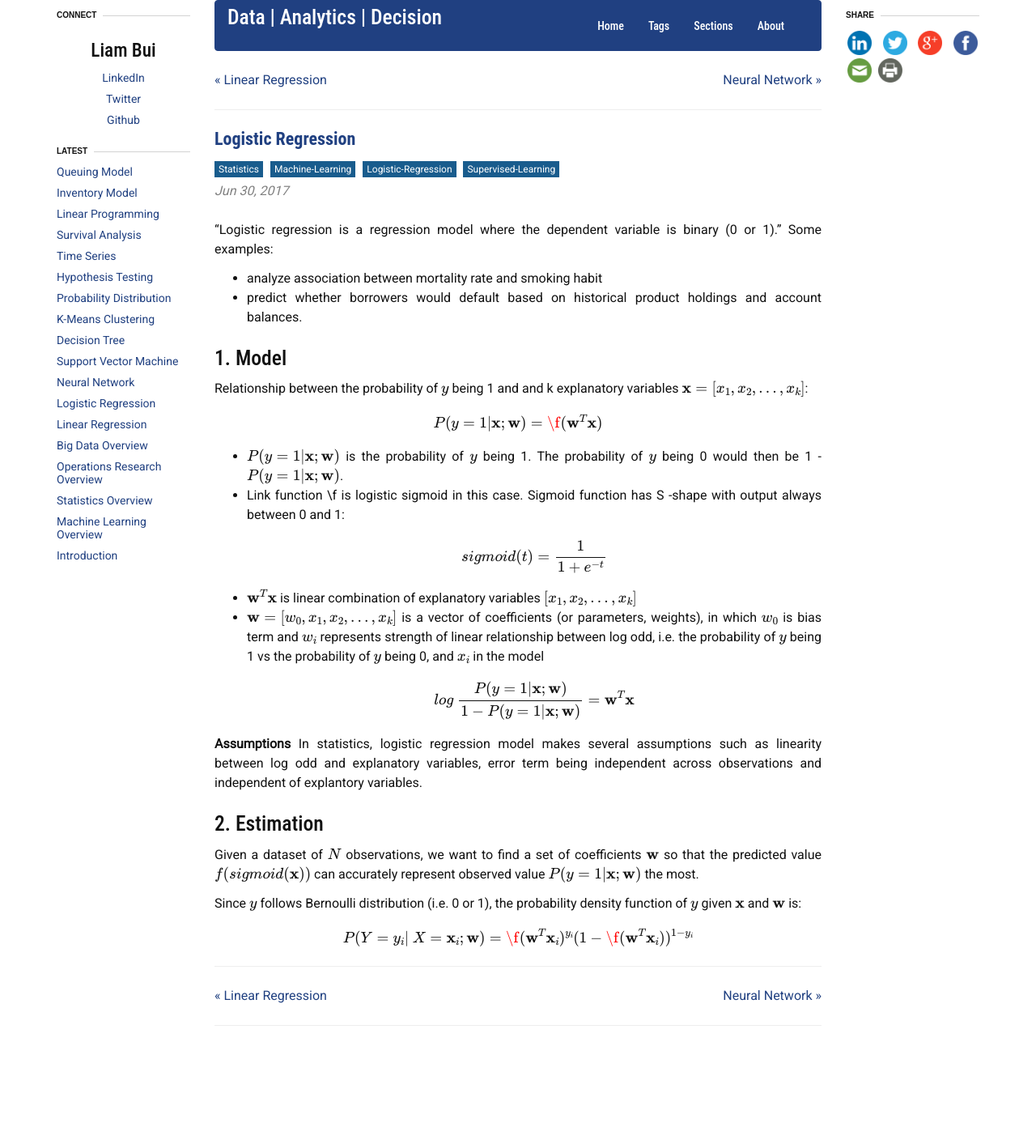
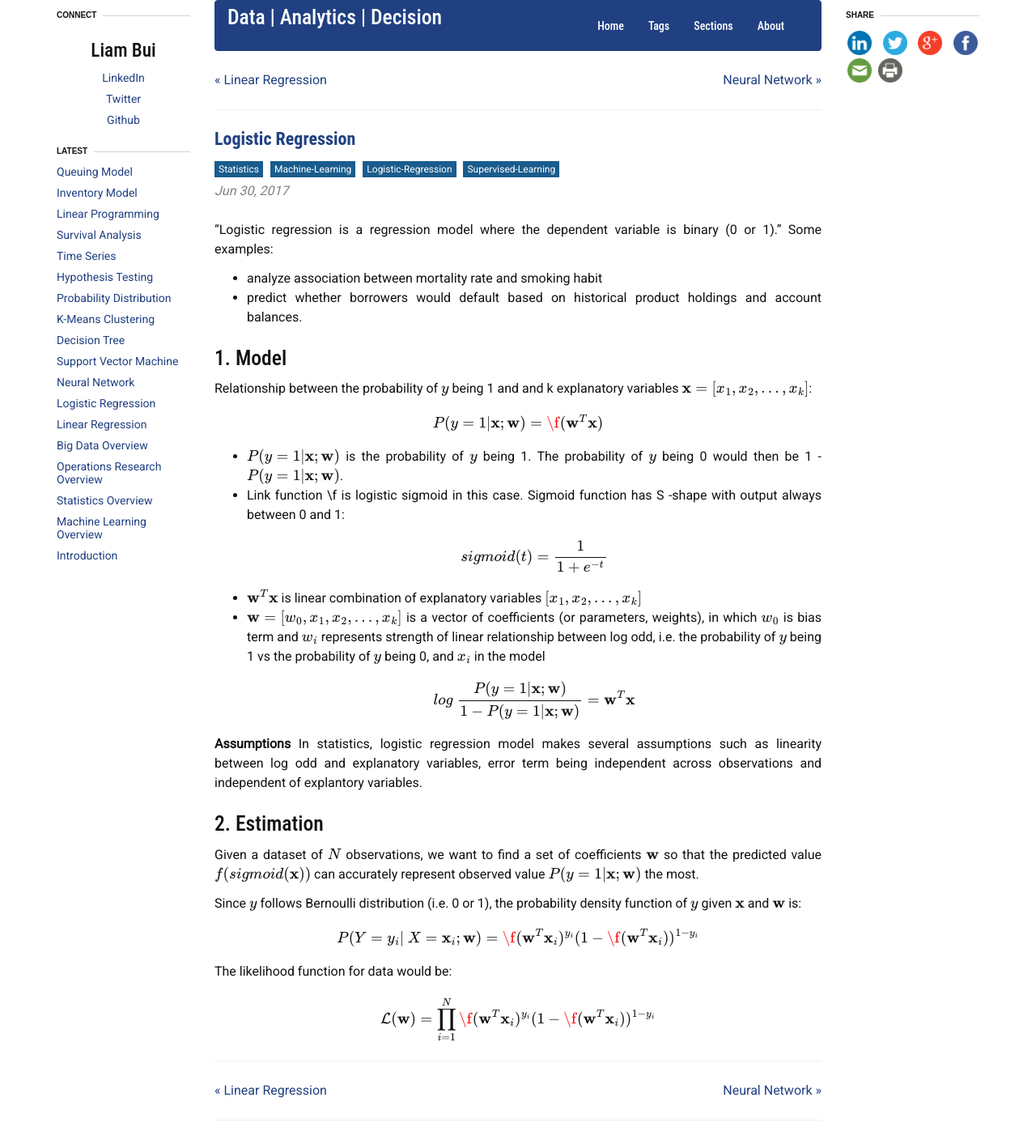
Before and after one commit to liambll/blog-archive, a Jekyll site: the page built from _posts/2017-06-30-logistics-regression.markdown, in a window 1280 px wide. Shown: the whole page at 81% size. Built offline with Jekyll 4.4.1, drawn with Linux system fonts in a browser that asks for light colours; nearby versions of some CDN libraries; formulas are drawn with MathJax 3; comment, search, counter and statistics services are not loaded; before the commit the page ends 1291 px from its top, so only the background shows below that.

Commit message:
Update 2017-06-30-logistics-regression.markdown

```diff
--- a/_posts/2017-06-30-logistics-regression.markdown
+++ b/_posts/2017-06-30-logistics-regression.markdown
@@ -45,3 +45,7 @@ Since \\(y\\) follows Bernoulli distribution (i.e. 0 or 1), the probability dens
 \\[
 P(Y=y\_i| \ X = \mathbf{x}\_i; \mathbf{w}) = \f(\mathbf{w}^T\mathbf{x}\_i)^{y_i}\(1 - \f(\mathbf{w}^T\mathbf{x}\_i))^{1- y_i}
 \\]
+The likelihood function for data would be:
+\\[
+\mathcal{L}(\mathbf{w}) = \prod_{i=1}^N \f(\mathbf{w}^T\mathbf{x}\_i)^{y_i}\(1 - \f(\mathbf{w}^T\mathbf{x}\_i))^{1- y_i}
+\\]
```
